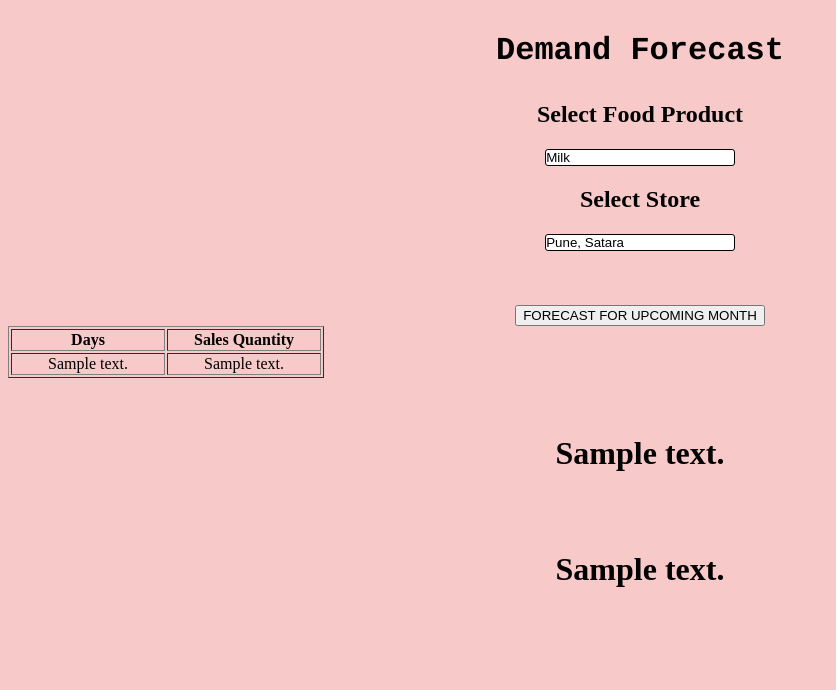
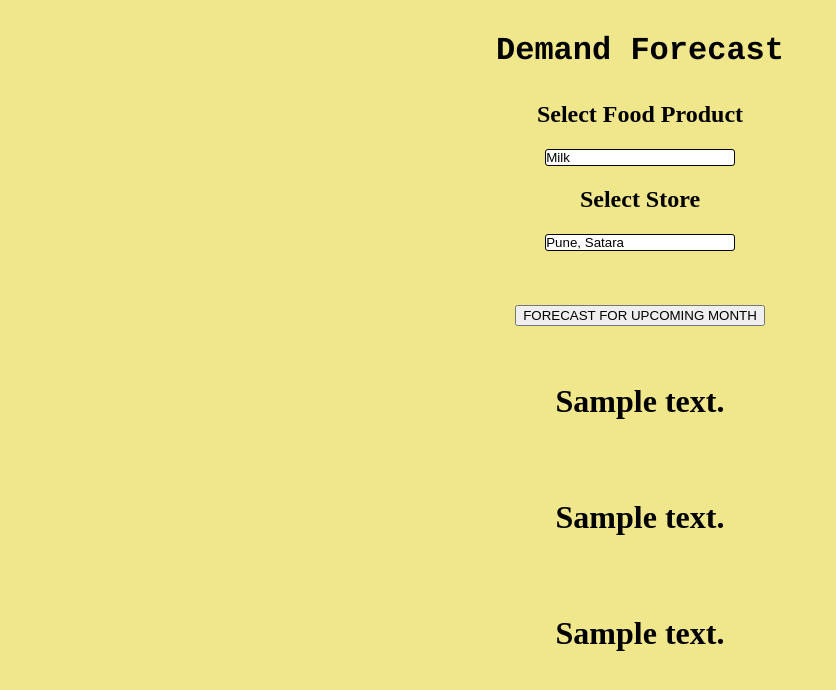
Before and after one commit to Jayesh259/Demand-Forecast, a Flask app: template templates/index.html in a window 1280 px wide. Shown: the top 690 px of the page, without its empty margins (0-836 px from the left). Run offline with Flask 2, Linux system fonts and the light colour scheme; the template is opened without the code that fills it: most values are stand-ins (such as "Sample title", 1, 10 or a date in 2020); parts of the project's set-up code (start-up, migrations or seed data) failed here and were passed over.

Commit message:
Add files via upload

```diff
--- a/templates/index.html
+++ b/templates/index.html
@@ -95,24 +95,12 @@
 
         </form>
 
-          <table border = "1">
-        <tr>
-                <th>Days</th>
-                <th>Sales Quantity</th>
-        </tr>
-        {% for k, v in prediction_text1.items() %}
-                <tr>
-                        <td width = "150">{{ k }}</td>
-                        <td width = "150">{{ v }}</td>
-                </tr>
-        {% endfor %}
-        </table>
 
 
 
 
 
-
+        <br><br><h1>{{ prediction_text1 }}</h1>
         <br><br><h1>{{ prediction_text2 }}</h1>
         <br><br><h1>{{ prediction_text3 }}</h1>
     </div>
@@ -120,7 +108,7 @@
 
     <style>
         body {
-            background-color: #f7cac9;
+            background-color: Khaki  ;
             text-align: center;
             padding: 0px;
         }
```
